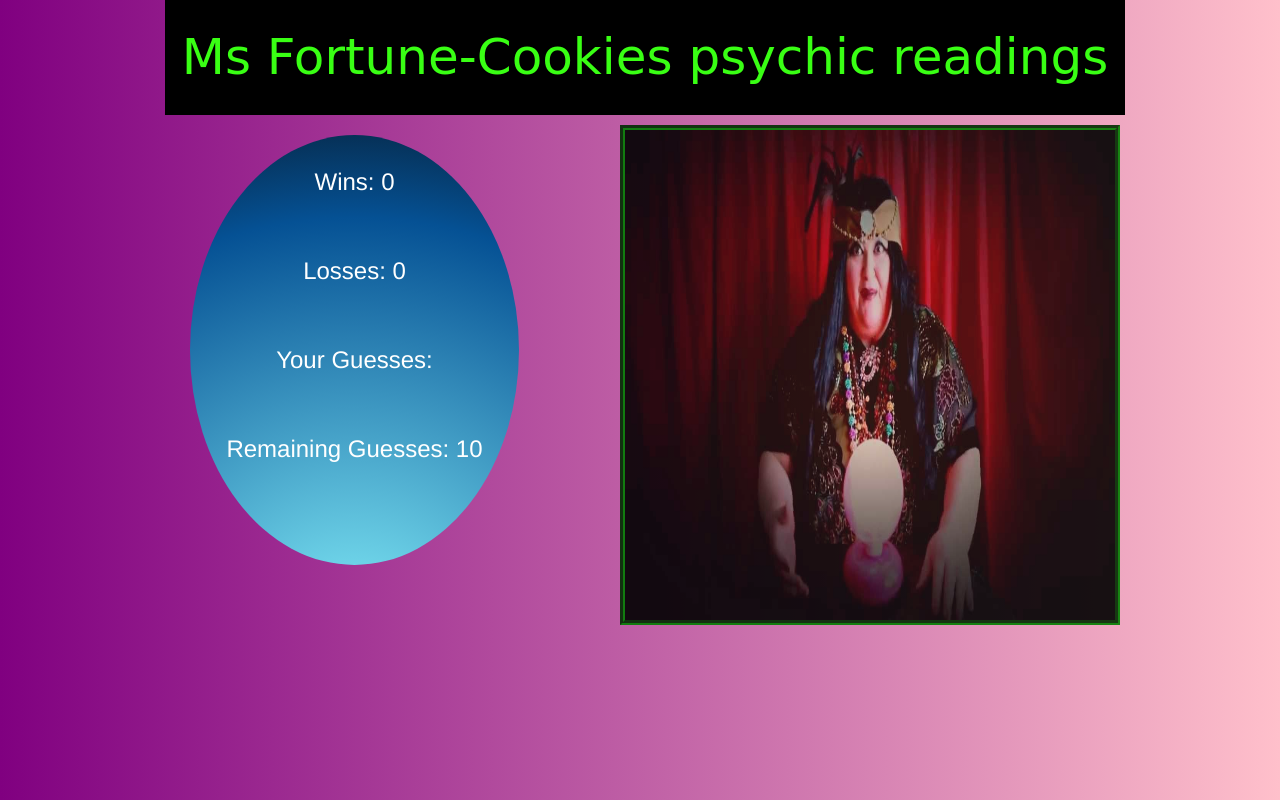
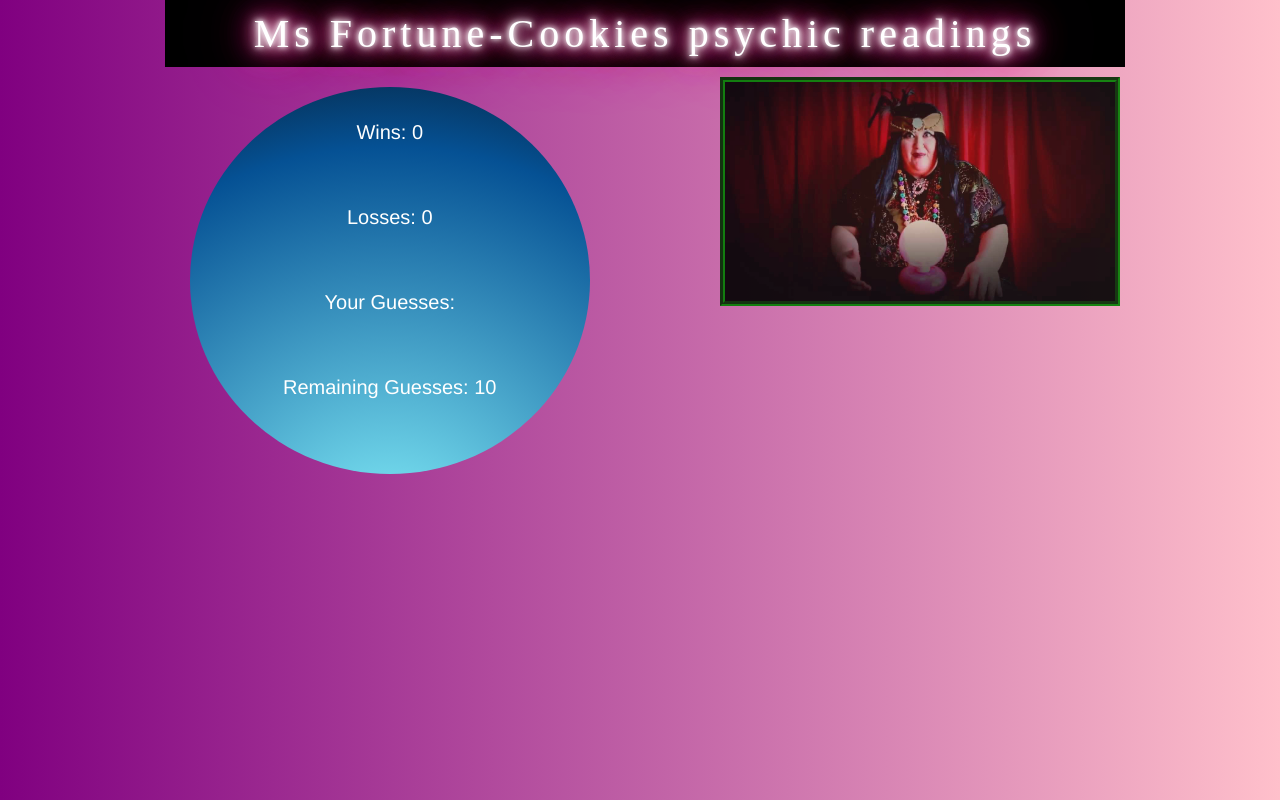
Before and after one commit to spaceTab/psychic-game, a plain HTML site: page index.html in a window 1280 px wide. Drawn offline with Linux system fonts and the light colour scheme; a web font is replaced by a local one.

Commit message:
Neon sign changes

```diff
--- a/assets/css/style.css
+++ b/assets/css/style.css
@@ -1,4 +1,5 @@
 @import url('https://fonts.googleapis.com/css?family=Poor+Story');
+@import url('https://www.1001fonts.com/neon-font.html');
 
 * {
     box-sizing: border-box;
@@ -26,9 +27,19 @@ html, body {
     width: 100%;
     height: 50%;
     background-color: #000000;
-    color: #39ff14;
     margin: 0px 5px 10px 5px;
     padding: 10px 5px 10px 5px;
+
+    font-family: 'Futura';
+    color: #fff;
+    text-shadow: 0 0 5px #fff, 0 0 10px #fff, 0 0 20px #ff0080, 0 0 30px #ff0080, 0 0 40px #ff0080, 0 0 55px #ff0080, 0 0 75px #ff0080;
+
+    color: #fff;
+	text-shadow: 0 0 5px #fff, 0 0 10px #fff, 0 0 15px #fff, 0 0 20px #ff2d95, 0 0 30px #ff2d95, 0 0 40px #ff2d95, 0 0 50px #ff2d95, 0 0 75px #ff2d95;
+	letter-spacing: 5px;
+	font: 40px 'MisoRegular';
+
+
 }
 
 #gameBox {
@@ -39,7 +50,7 @@ html, body {
 
     color: #ffffff;
     font-family: 'Franklin Gothic Medium', 'Arial Narrow', Arial, sans-serif;
-    font-size: 24px;
+    font-size: 20px;
     position: relative;
 }
 
@@ -69,26 +80,28 @@ img {
     border-style: groove;
     border-color: green;
     border-width: 5px;
+    max-width: 100%;
+    height: auto;
 
 }
 
-.ball {
+.crystalball {
     display:inline-block;
     clear:both;
 
-    width: 70%;
-    height: 100%;
+    width: 85%;
+    height: 90%;
     margin: 0;
     border-radius: 50%;
     position: relative;
     background: radial-gradient(circle at 50% 120%, #81e8f6, #76deef 10%, #055194 80%, #062745 100%);
   }
 
-  /*digregard*/
-  .ball:before {
+  /*digregard
+  .crystalball:before {
     content: "";
     position: relative;
-    top: 1%;
+    top: 10%;
     left: 5%;
     width: 50%;
     height: 70%;
@@ -96,8 +109,10 @@ img {
     background: radial-gradient(circle at 50% 0px, #ffffff, rgba(255, 255, 255, 0) 58%);
     filter: blur(5px);
     z-index: 2;
+  }*/
+  p {
+      position: relative;
+      float: left;
+      padding: 5px 20px 5px 20px;
+      font-size: 18px;
   }
-  p {
-      position: absolute;
-      float: left;
-  }
--- a/index.html
+++ b/index.html
@@ -7,6 +7,7 @@
     <meta name="viewport" content="width=device-width, initial-scale=1">
     <link rel="stylesheet" type="text/css" media="screen" href="./assets/css/reset.css"  />
     <link rel="stylesheet" type="text/css" media="screen" href="./assets/css/style.css" />
+
     <script src="./assets/javascript/logic.js"></script>
 </head>
 <body>
@@ -16,9 +17,9 @@
             <header class="title">Ms Fortune-Cookies psychic readings</header>
 
             <section>
-                <img src="assets/images/psychicteller.jpg" height="500" width="500">
+                <img src="assets/images/psychicteller.jpg" height="350" width="400">
                 <div id="gameBox">
-                        <div class="ball">
+                        <div class="crystalball">
                     <div id="wins"></div>
                     <div id="losses"></div>
                     <div id="guesses"></div>
```
Also changed, not shown: assets/images/crystalball.jpg (added), 1 other file.
